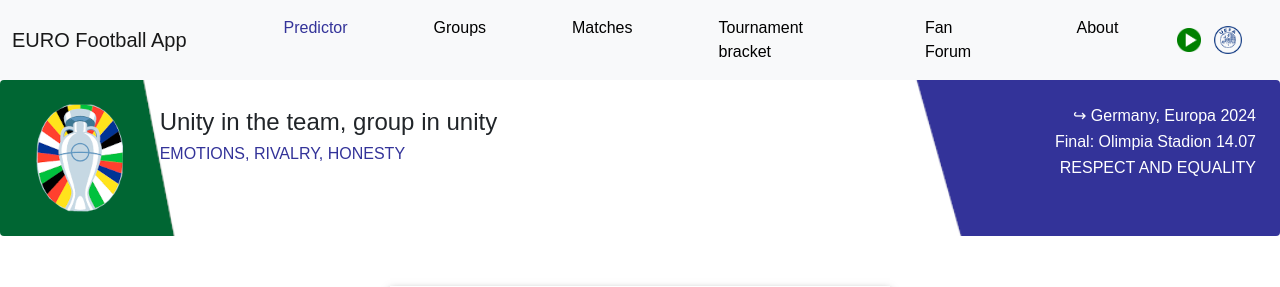
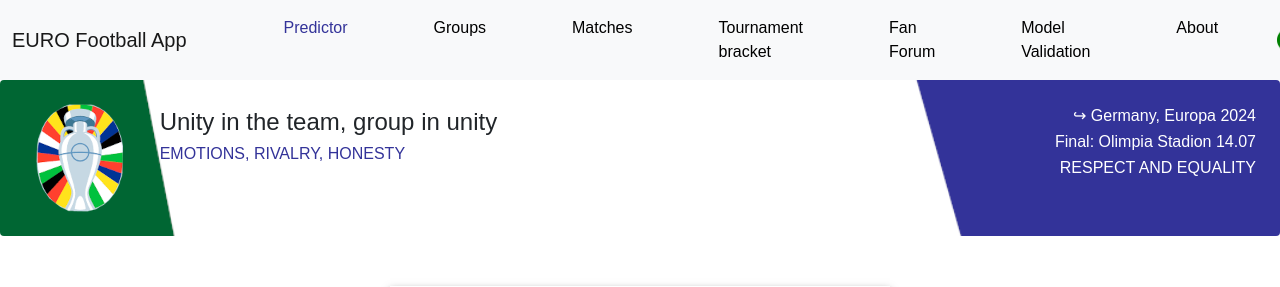
Before and after one commit to gawelszymon/Football_Predictor_WebApp, a Flask app: page / in a window 1280 px wide; the page is wider, and only the part inside the window is pictured. Shown: the top 287 px of that part. Run offline with Flask 3, Linux system fonts and the light colour scheme; data comes from the database, SQL or seed files in the repository; data that the repository does not hold is empty; some web fonts are replaced.

Commit message:
model validation subpage in progress

```diff
--- a/backend/server.py
+++ b/backend/server.py
@@ -55,6 +55,10 @@ def matches():
 @app.route('/bracket')
 def bracket():
     return render_template('bracket.html')
+
+@app.route('/validation')
+def validation():
+    return render_template('validation.html')
 
 @app.route('/about')
 def about():
--- a/frontend/templates/base.html
+++ b/frontend/templates/base.html
@@ -69,6 +69,10 @@
                             <li class="nav-item">
                                 <a class="nav-link {% if request.endpoint == 'forum' %}active{% endif %}" href="{{ url_for('forum') }}"
                                 style="{% if request.endpoint == 'forum' %}color: #333399;{% else %}color: black;{% endif %}">Fan Forum</a>
+                            </li>
+                            <li class="nav-item">
+                                <a class="nav-link {% if request.endpoint == 'validation' %}active{% endif %}" href="{{ url_for('validation') }}"
+                                style="{% if request.endpoint == 'validation' %}color: #333399;{% else %}color: black;{% endif %}">Model Validation</a>
                             </li>
                             <li class="nav-item">
                                 <a class="nav-link {% if request.endpoint == 'about' %}active{% endif %}" href="{{ url_for('about') }}"
--- /dev/null
+++ b/frontend/templates/validation.html
@@ -0,0 +1,3 @@
+{% extends "base.html" %}
+{% block content %}
+{% endblock %}
```
Also changed, not shown: euro2024_matches_info.db (added), predictions_euro2024_matches_info.db (added).
